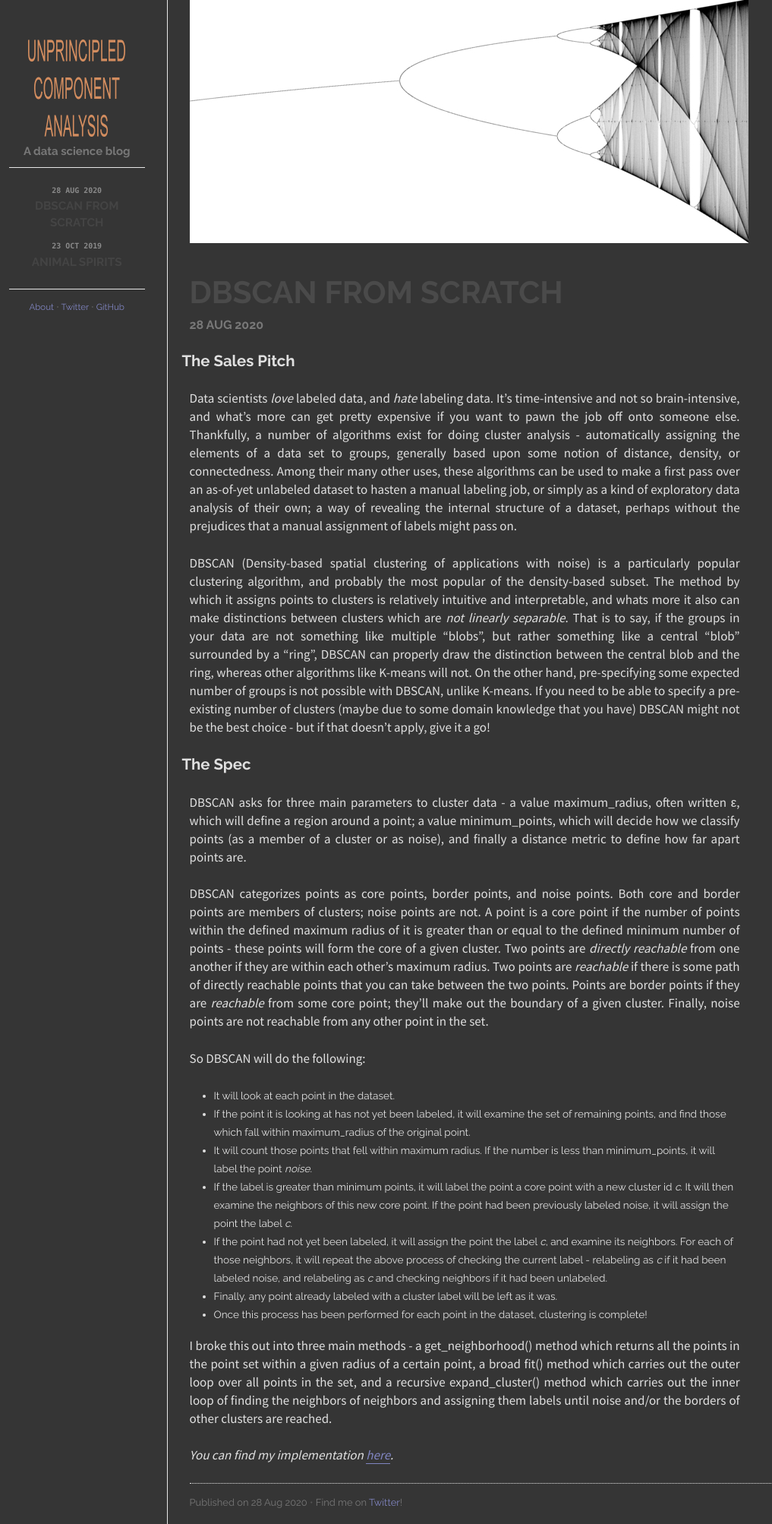
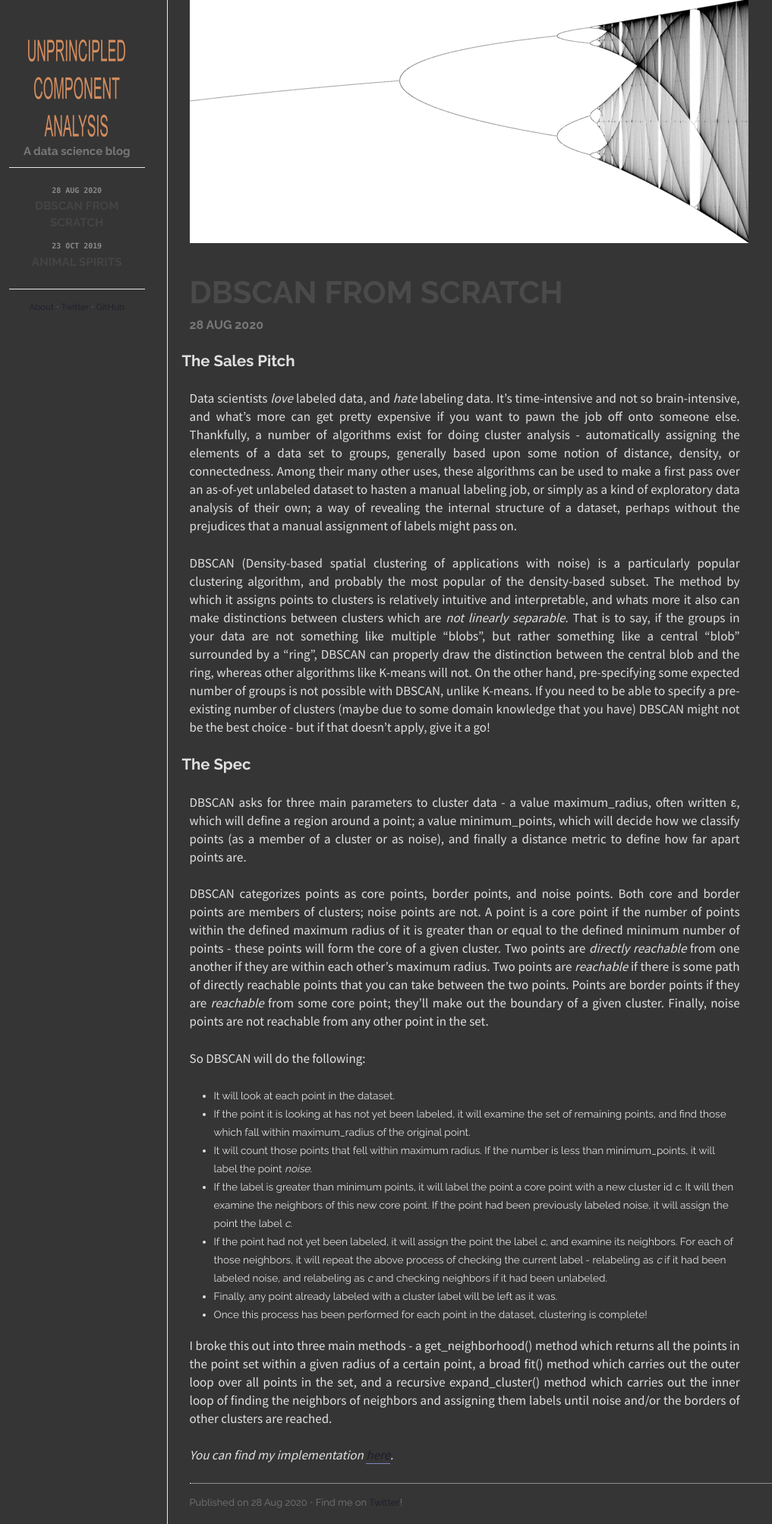
Before and after one commit to crsanderford/crsanderford.github.io, a Jekyll site: the page built from index.html, in a window 1280 px wide. Shown: the whole page at 76% size, without its empty margins (138-1155 px from the left). Built offline with Jekyll 4.4.1, drawn with Linux system fonts in a browser that asks for light colours.

Commit message:
dark background?

```diff
--- a/css/main.css
+++ b/css/main.css
@@ -25,7 +25,7 @@ body {
 }
 
 a {
-  color: #8085C1;
+  color: #1c1d2c;
   text-decoration: none;
   border: none;
 }
```
